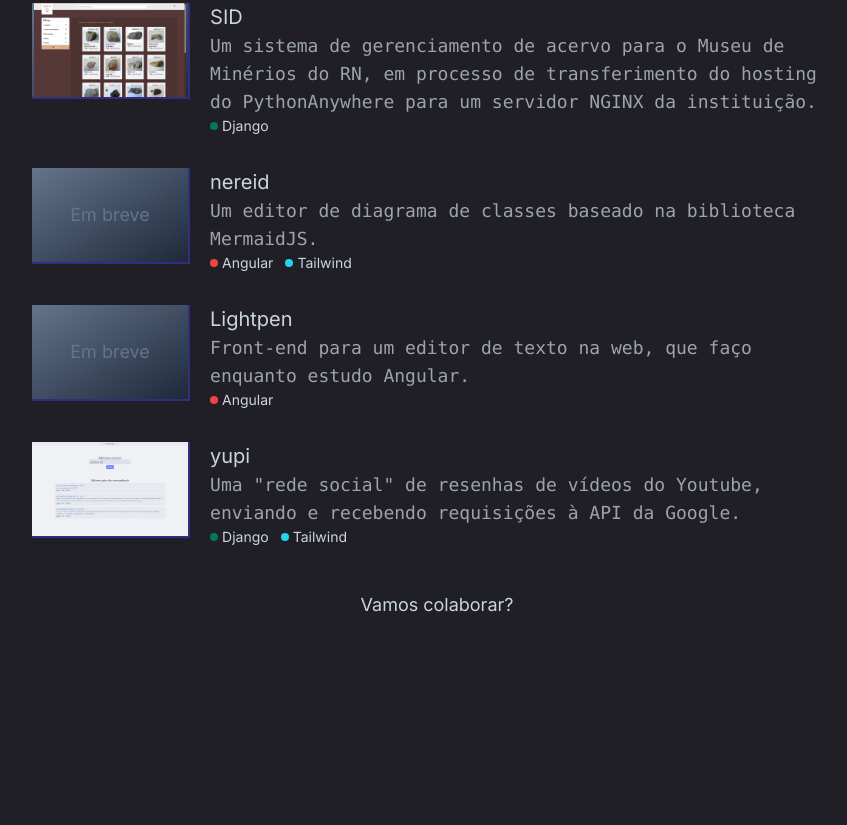
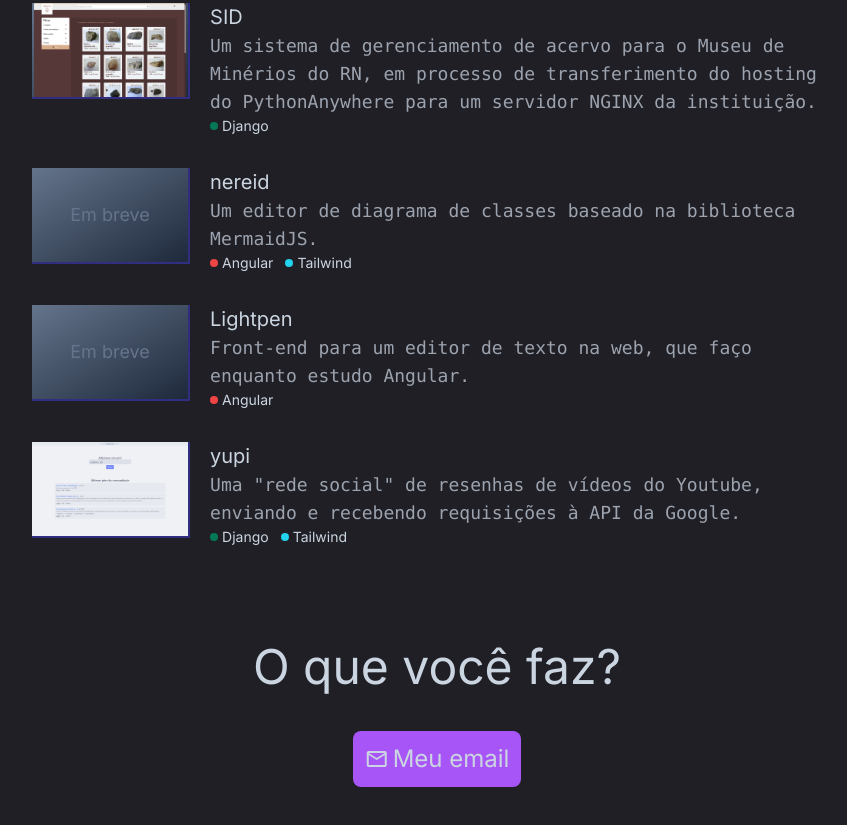
Before and after one commit to rommuloifrn/rommuloifrn.github.io, a website: page index.html in a window 1280 px wide. Shown: the part 983-1808 px from the top of the page, without its empty margins (203-1050 px from the left). Before the commit the page ends 1614 px from the top, so only its background shows below. Drawn offline with nearby package versions, Linux system fonts and the light colour scheme; a web font is replaced by a local one.

Commit message:
feat: call call

```diff
--- a/index.html
+++ b/index.html
@@ -14,6 +14,8 @@
 <link rel="preconnect" href="https://fonts.googleapis.com">
 <link rel="preconnect" href="https://fonts.gstatic.com" crossorigin>
 <link href="https://fonts.googleapis.com/css2?family=Inter:wght@100..900&display=swap" rel="stylesheet">
+
+<link rel="stylesheet" href="https://fonts.googleapis.com/css2?family=Material+Symbols+Outlined:opsz,wght,FILL,GRAD@24,400,0,0" />
 
     <link rel="stylesheet" type='text/css' href="https://cdn.jsdelivr.net/gh/devicons/devicon@latest/devicon.min.css" />
 </head>
@@ -138,9 +140,19 @@
             </div>
         </div>
 
-        <div class="mx-auto w-max p-3">
-            Vamos colaborar?
+        <div class="mt-24 mb-40">
+            <div class="text-center text-5xl mb-10">O que você faz?</div>
+
+            <div class="mx-auto w-max p-3 flex items-center text-2xl rounded-lg  cursor-pointer transition
+            bg-purple-500 hover:bg-purple-600 duration-150 ease-in
+            "  onclick="copyToClipboard()">
+                <div class="material-symbols-outlined mr-1">
+                    mail
+                </div>
+                <div>Meu email</div>
+            </div>
         </div>
+
     </main>
 
     <script src="clipboard.js"></script>
--- a/tailwind/input.css
+++ b/tailwind/input.css
@@ -8,7 +8,7 @@
     }
 
     .project-image-container {
-        @apply w-[9em] h-24 flex justify-center mr-5 border-b-2 border-r-2 border-indigo-900 bg-gradient-to-br from-slate-500 to-slate-800 text-slate-500;
+        @apply w-[9em] h-24 flex justify-center mr-5 border-b-2 border-r-2 border-indigo-900 /*border-purple-500*/ bg-gradient-to-br from-slate-500 to-slate-800 text-slate-500;
     }
 
     .project-image {
```
Also changed, not shown: output.css.
